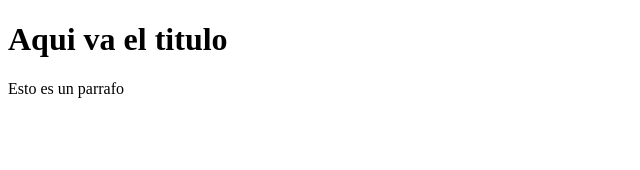
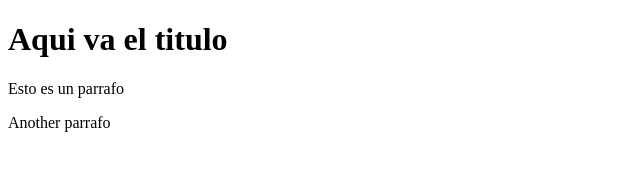
Before and after one commit to JulianViveros47/CursoGit3, a plain HTML site: page index.html in a window 1280 px wide. Shown: the whole page, without its empty margins (0-640 px from the left). Drawn offline with Linux system fonts and the light colour scheme.

Commit message:
AgregandoParrafo

```diff
--- a/index.html
+++ b/index.html
@@ -8,5 +8,6 @@
 <body>
     <h1>Aqui va el titulo</h1>
     <p>Esto es un parrafo</p>
+    <p>Another parrafo</p>
 </body>
 </html>
```
